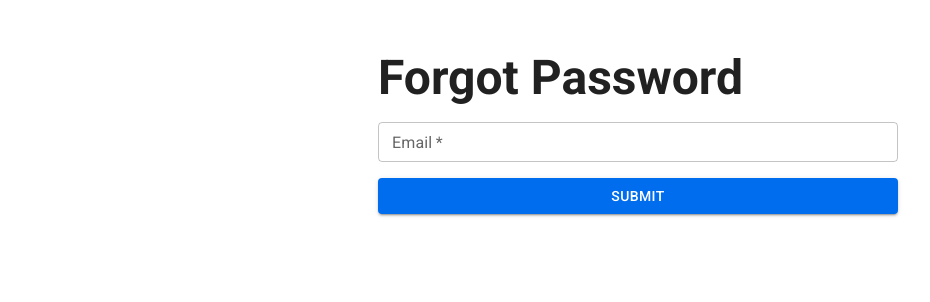
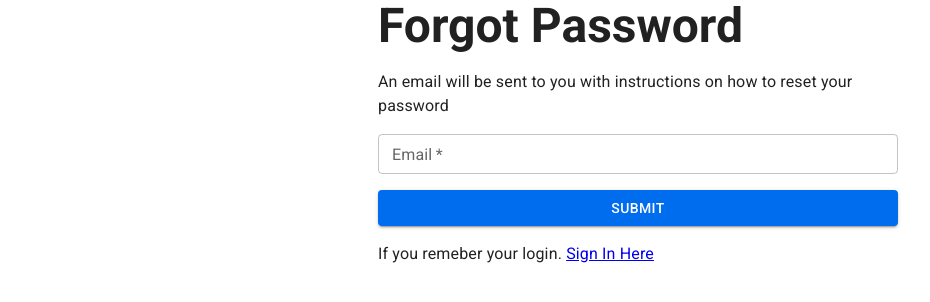
Before and after one commit to maxisthemax/eduversal, a Next.js app: page /forgotpassword in a window 1280 px wide. Shown: the part 300-602 px from the top of the page, without its empty margins (2-932 px from the left). Built offline with nearby package versions, Linux system fonts and the light colour scheme.

Commit message:
minor fix

```diff
--- a/views/ForgotPassword/index.tsx
+++ b/views/ForgotPassword/index.tsx
@@ -13,6 +13,7 @@ import Container from "@mui/material/Container";
 import Paper from "@mui/material/Paper";
 import Typography from "@mui/material/Typography";
 import axios from "@/utils/axios";
+import Link from "next/link";
 
 // Define the Yup validation schema
 const validationSchema = Yup.object().shape({
@@ -55,6 +56,10 @@ function ForgotPassword() {
                     <Typography variant="h3">
                       <b>Forgot Password</b>
                     </Typography>
+                    <Typography>
+                      An email will be sent to you with instructions on how to
+                      reset your password
+                    </Typography>
                     <TextFieldForm
                       name="email"
                       label="Email"
@@ -69,6 +74,10 @@ function ForgotPassword() {
                     >
                       Submit
                     </Button>
+                    <Typography>
+                      If you remeber your login.{" "}
+                      <Link href={"/signin"}>Sign In Here</Link>
+                    </Typography>
                   </Stack>
                 </Form>
               </OverlayBox>
```
Also changed, not shown: views/SignIn/index.tsx (+5 -2 lines).
